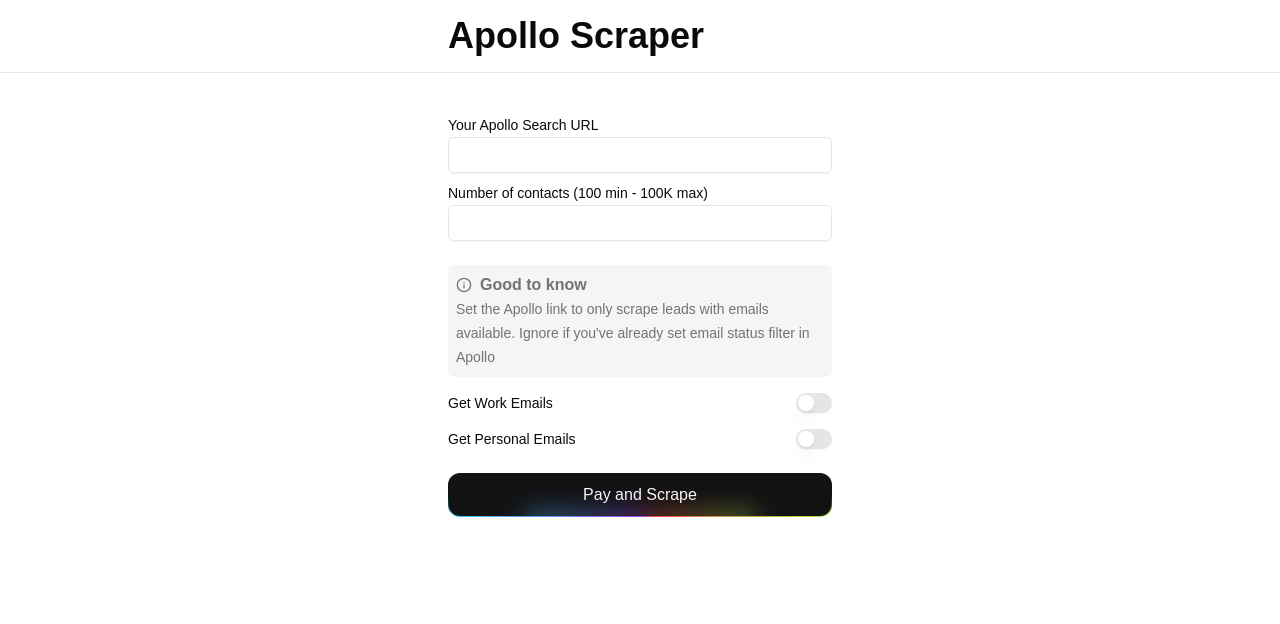
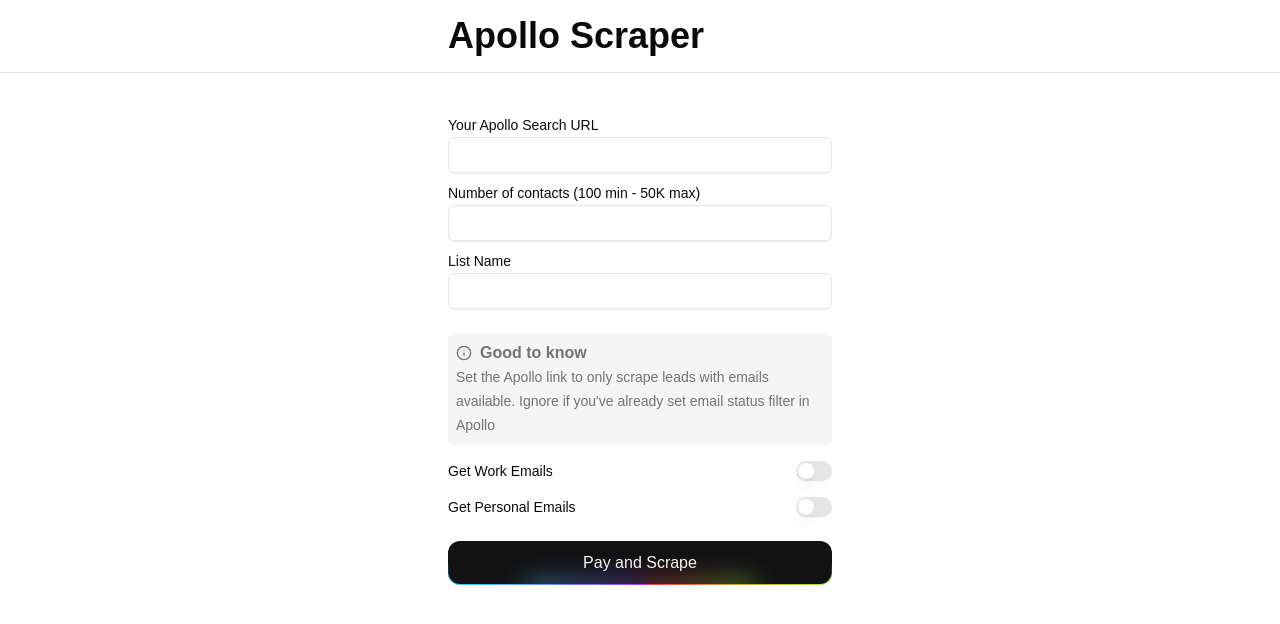
Before and after one commit to Anikhet/peeker-apify, a Next.js app: page /apollo in a window 1280 px wide. Shown: the top 624 px of the page. Built offline with nearby package versions, Linux system fonts and the light colour scheme.

Commit message:
Build fixes and production fixes

```diff
--- a/src/app/api/stripe/checkout/datalist/route.ts
+++ b/src/app/api/stripe/checkout/datalist/route.ts
@@ -21,6 +21,7 @@
 					totalRecords: data.formData.leadCount,
 					getPersonalEmails: data.formData.personalEmails,
 					getWorkEmails: data.formData.workEmails,
+					listName: data.formData.listName, // Include listName here
 				}
 			  },
 			  unit_amount: Math.round(data.formData.leadCount * 0.005 * 100), // Calculate total price in cents
--- a/src/app/api/webhooks/route.ts
+++ b/src/app/api/webhooks/route.ts
@@ -6,12 +6,14 @@
 import { scrapeAndExportToCsv } from '@/components/utils/dataset-formatter/apify-formatter/route';
 import { sendEmail } from '@/components/utils/emailNotificationService/route';
 
+
 export async function POST(req: NextRequest) {
 	const payload = await req.text();
 
 	const stripe = new Stripe(process.env.STRIPE_SECRET_KEY!, { apiVersion: '2024-12-18.acacia' });
 	const apikey = process.env.STRIPE_WEBHOOK_SECRET;
-	const signature = headers().get('stripe-signature') as string;
+	const headersList = await headers();
+	const signature = headersList.get('stripe-signature') as string;
 	let event: Stripe.Event;
 
 	try {
@@ -29,6 +31,10 @@
 			const emailType = 'dataset';
 			const sessionId = session.id;
 			console.log('Session ID:', sessionId);
+			const metadata = session.metadata;
+			const listName = metadata?.listName; // Retrieve listName
+
+
 			try {
 			  console.log('Running Apify client...');
 			  const dataset = await runApifyClient(session);
@@ -38,7 +44,7 @@
 
 			  console.log('Sending email...');
 			  const options = { csv: formattedDataset, recepientEmail: session.customer_email };
-			  await sendEmail(emailType, options);
+			  await sendEmail(emailType, options, listName || 'defaultListName');
 
 			  console.log('Email sent successfully!');
 			} catch (error) {
@@ -71,8 +77,12 @@
 			const emailType = 'refund';
 
 			try{
+
+
+				const metadata = refund.metadata;
+				const listName = metadata?.listName; // Retrieve listName
 				const options = {refundDetails: { ...refund, status: refund.status ?? 'unknown' }};
-				sendEmail(emailType, options);
+				sendEmail(emailType, options,listName || 'defaultListName');
 			}
 			catch (refundEmailError){
 				console.error('Error sending refund email', refundEmailError);
--- a/src/app/payment-session/success/page.tsx
+++ b/src/app/payment-session/success/page.tsx
@@ -6,7 +6,8 @@
 export default function PaymentSuccessPage() {
 
 
-return (<Suspense fallback><PaymentSuccessPageComponent/>
+return (<Suspense >
+    <PaymentSuccessPageComponent/>
 
 
 </Suspense>)
--- a/src/components/Form.tsx
+++ b/src/components/Form.tsx
@@ -3,7 +3,7 @@
 import React, { ChangeEvent, useEffect, useState } from 'react';
 import { loadStripe } from '@stripe/stripe-js';
 import { Switch } from '@/components/ui/switch';
-import { Button } from '@/components/ui/button';
+// import { Button } from '@/components/ui/button';
 import { Label } from '@/components/ui/label';
 import { Input } from '@/components/ui/input';
 import { Info } from 'lucide-react';
@@ -20,14 +20,15 @@
 	const [personalEmails, setPersonalEmails] = useState<boolean>(false);
 	const [workEmails, setWorkEmails] = useState<boolean>(false);
 
-	const [apolloURL, setApolloURL] = useState<string>();
-	const [leadCount, setLeadCount] = useState<number>();
+	const [apolloURL, setApolloURL] = useState<string>(""); // Controlled input
+	const [leadCount, setLeadCount] = useState<number>(0);  // Controlled input
+	const [listName, setListName] = useState<string>(""); // New state for List Name
 
 	const [isApolloURLInvalid, setIsApolloURLInvalid] = useState(false);
 	const [isLeadCountInvalid, setIsLeadCountInvalid] = useState(false);
+	const [isListNameInvalid, setIsListNameInvalid] = useState(false); // New validation state
 
 	const [price, setPrice] = useState(0);
-
 
 	const handleLeadCountChange = (e: ChangeEvent<HTMLInputElement>) => {
 		const value = parseInt(e.target.value);
@@ -43,9 +44,16 @@
 		}
 	};
 
+	// Handle List Name change
+	const handleListNameChange = (e: ChangeEvent<HTMLInputElement>) => {
+		setListName(e.target.value);
+		if (e.target.value.trim() === "") {
+			setIsListNameInvalid(true);
+		} else {
+			setIsListNameInvalid(false);
+		}
+	};
 
-
-	// Real-time validation for Apollo URL
 	const handleURLChange = (e: ChangeEvent<HTMLInputElement>) => {
 		const value = e.target.value;
 		setApolloURL(value);
@@ -58,18 +66,21 @@
 
 		let isValid = true;
 
+		if (!listName.trim()) {
+			setIsListNameInvalid(true);
+			toast.error('Invalid List Name', {
+				description: 'List name cannot be empty.',
+			});
+			isValid = false;
+		}
 
-
-
-		if (!leadCount || leadCount < 100 || leadCount > 1000000) {
+		if (!leadCount || leadCount < 100 || leadCount > 50000) {
 			setIsLeadCountInvalid(true);
 			toast.error('Invalid Lead Count', {
 				description: 'Lead count must be between 100 and 1,000,000.',
 			});
 			isValid = false;
 		}
-
-
 
 		if (!isValid) return; // Stop if validation fails
 
@@ -79,20 +90,22 @@
 			toast.error('We cannot proceed');
 			return;
 		}
+		const adjustedLeadCount = leadCount < 500 ? 500 : leadCount;
 
 		// Payload for list processing
 		const formData = {
 			apolloURL,
-			leadCount,
+			leadCount : adjustedLeadCount,
+			listName, // Include the new field
 			personalEmails,
-			workEmails
+			workEmails,
 		};
 
 		const payload = {
 			formData,
-			//returnUrl: window.location.href,
-			returnUrl: 'http://localhost:3000/',
-		};
+			returnUrl: process.env.NEXT_PUBLIC_RETURN_URL || 'http://localhost:3000/', // Fallback for local development
+		  };
+
 
 		console.log("return url "+window.location.href);
 
@@ -112,10 +125,9 @@
 
 		setLoading(false);
 	};
+
 	const searchParams = useSearchParams();
 	useEffect(() => {
-		// Check if we have a success paramter in the URL
-
 		const session = searchParams.get('session');
 		if (session) {
 			setIsSuccess(true);
@@ -136,8 +148,6 @@
 				<div className='mx-auto h-[70%] mt-10 flex max-w-sm items-center justify-center overflow-auto'>
 					<form className='flex flex-col gap-4' method='POST'>
 						<section className='flex flex-col gap-2'>
-
-
 							<div>
 								<Label>Your Apollo Search URL</Label>
 								<Input
@@ -150,13 +160,24 @@
 							</div>
 
 							<div>
-								<Label>Number of contacts (100 min - 100K max)</Label>
+								<Label>Number of contacts (100 min - 50K max)</Label>
 								<Input
 									type='number'
 									name='Lead count'
-									value={leadCount}
+									value={leadCount || ""}
 									onChange={handleLeadCountChange}
 									className={cn({ 'border-destructive': isLeadCountInvalid })}
+								/>
+							</div>
+
+							<div>
+								<Label>List Name</Label>
+								<Input
+									type='text'
+									value={listName}
+									name='List Name'
+									onChange={handleListNameChange}
+									className={cn({ 'border-destructive': isListNameInvalid })}
 								/>
 							</div>
 						</section>
@@ -177,28 +198,22 @@
 								<div className='flex flex-row items-center justify-between'>
 									<Label>Get Work Emails</Label>
 									<Switch
-										// Reflect the current visibility of the column
-										onCheckedChange={() => setWorkEmails((prev) => !prev)} // Handle switch toggle
+										onCheckedChange={() => setWorkEmails((prev) => !prev)}
 									/>
 								</div>
 
 								<div className='flex flex-row items-center justify-between'>
 									<Label>Get Personal Emails</Label>
 									<Switch
-										onCheckedChange={() => setPersonalEmails((prev) => !prev)} // Handle switch toggle
+										onCheckedChange={() => setPersonalEmails((prev) => !prev)}
 									/>
 								</div>
-
-
 							</section>
 						</div>
-
-
 
 						<RainbowButton className='mt-2' onClick={handleSubmit}>
 							Pay and Scrape
 						</RainbowButton>
-
 					</form>
 				</div>
 			)}
--- a/src/components/payment-page.tsx
+++ b/src/components/payment-page.tsx
@@ -62,7 +62,7 @@
       <p className="text-xl mb-4">Sit back and relax while we process your payment details.</p>
       <p className="text-lg text-gray-600 mb-8">Session ID: {session_id}</p>
       <button
-        onClick={() => router.push('/')}
+        onClick={() => router.push('/dashboard')}
         className="px-6 py-3 bg-green-500 text-white rounded-lg shadow-md hover:bg-green-600 transition"
       >
         Go to Homepage
--- a/src/components/ui/animated-grid-pattern.tsx
+++ b/src/components/ui/animated-grid-pattern.tsx
@@ -28,7 +28,7 @@
   className,
   maxOpacity = 0.5,
   duration = 4,
-  // repeatDelay = 0.5,
+  repeatDelay = 0.5,
   ...props
 }: AnimatedGridPatternProps) {
   const id = useId();
@@ -74,6 +74,7 @@
 
   // Resize observer to update container dimensions
   useEffect(() => {
+    if (typeof window !== 'undefined') {
       const resizeObserver = new ResizeObserver((entries) => {
         for (const entry of entries) {
           setDimensions({
@@ -92,7 +93,9 @@
           resizeObserver.unobserve(containerRef.current);
         }
       };
+    }
   }, [containerRef]);
+
 
   return (
     <svg
@@ -128,6 +131,7 @@
             animate={{ opacity: maxOpacity }}
             transition={{
               duration,
+              repeatDelay,
               repeat: 1,
               delay: index * 0.1,
               repeatType: "reverse",
--- a/src/components/utils/emailNotificationService/route.ts
+++ b/src/components/utils/emailNotificationService/route.ts
@@ -28,7 +28,7 @@
 type EmailType = 'dataset' | 'refund';
 
 // Send email with the CSV attachment
-export async function sendEmail(type: EmailType, options: EmailOptions): Promise<void> {
+export async function sendEmail(type: EmailType, options: EmailOptions, listName : string): Promise<void> {
   try {
     let msg: MailDataRequired;
 
@@ -59,7 +59,7 @@
           attachments: [
             {
               content: fileContent,
-              filename: 'dataset.csv',
+              filename: listName+'.csv',
               type: 'text/csv',
               disposition: 'attachment',
             },
```
Also changed, not shown: package.json (+17 -17 lines), tsconfig.json (+20 -5 lines), 1 other file (tests, documents, lock files or other folders). Lines whose indentation alone changed are shown as unchanged.
